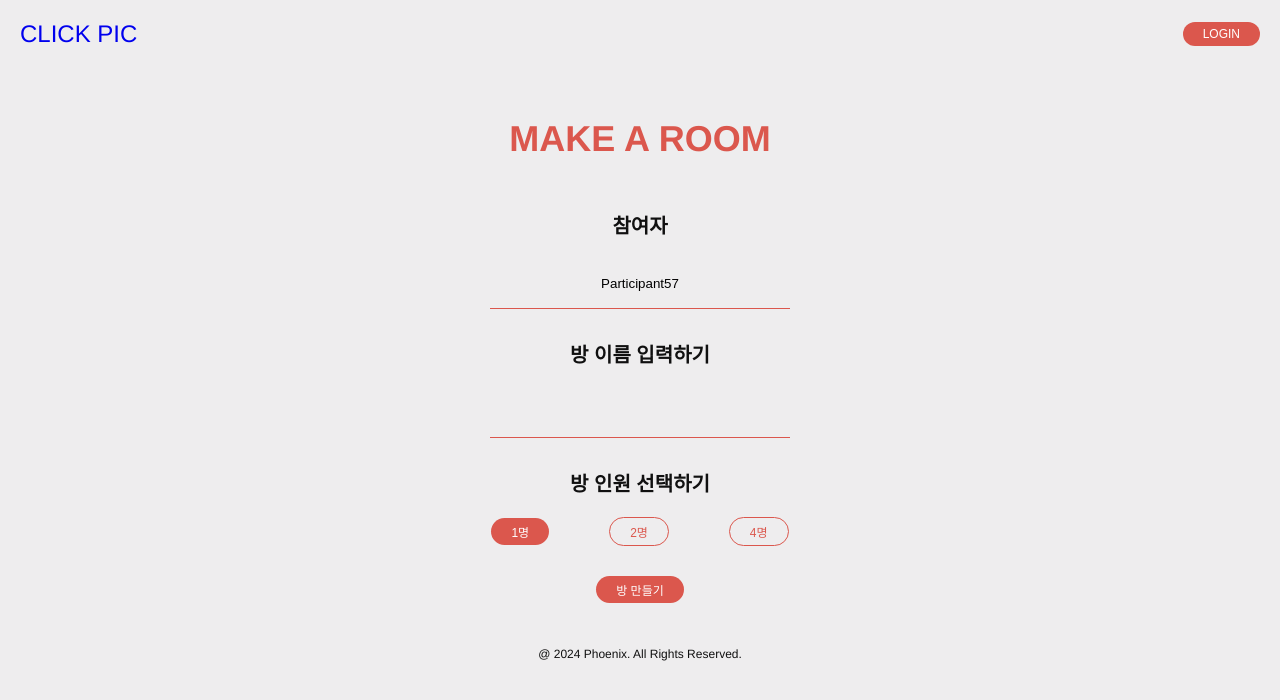
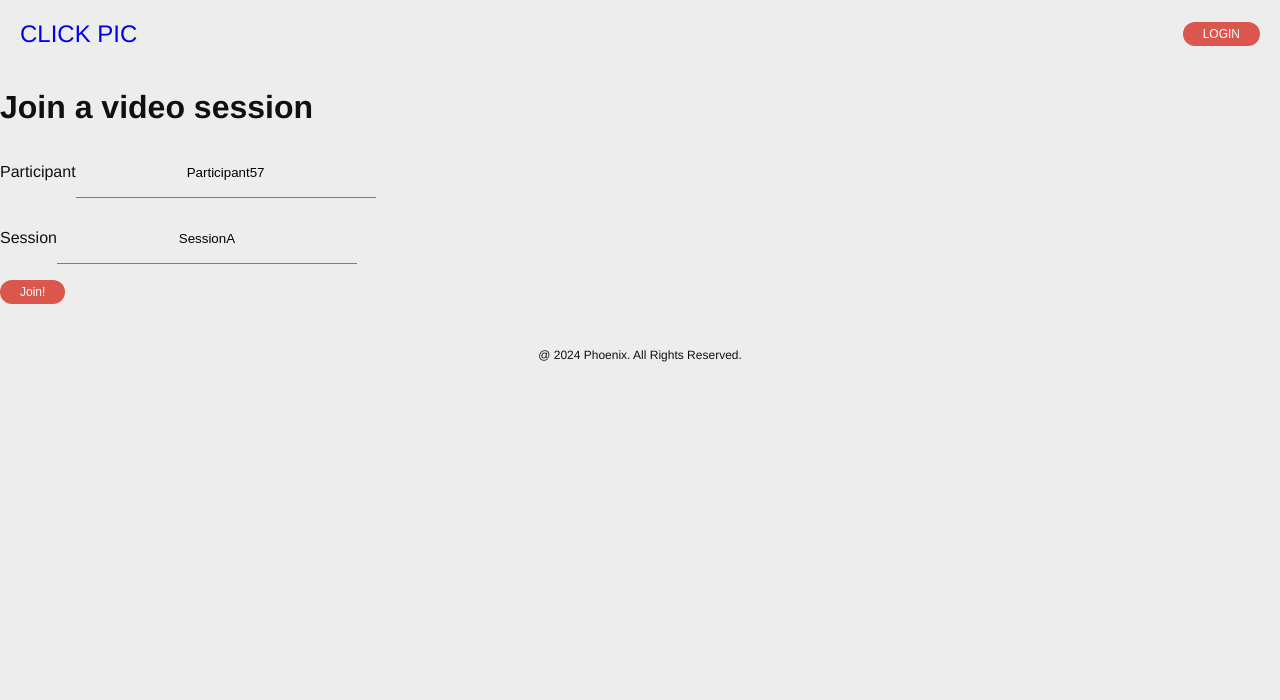
Before and after one commit to kosa-final/client, a Vue app: page /make in a window 1280 px wide. Shown: the top 700 px of the page. Built offline with nearby package versions, Linux system fonts and the light colour scheme.

Commit message:
Feat openvidu

```diff
--- a/src/views/EnterPage.vue
+++ b/src/views/EnterPage.vue
@@ -29,7 +29,7 @@ import UserVideo from '@/components/video/UserVideo.vue';
 
 axios.defaults.headers.post['Content-Type'] = 'application/json';
 
-const APPLICATION_SERVER_URL = 'http://localhost:5000/';
+const APPLICATION_SERVER_URL = 'https://clickpic.store/';
 
 export default {
   components: {
--- a/src/views/MakePage.vue
+++ b/src/views/MakePage.vue
@@ -1,78 +1,200 @@
 <template>
-  <div>
-    <div class="largeTitle">MAKE A ROOM</div>
-    <div class="makeroom">
+  <div id="main-container" class="container">
+    <div id="join" v-if="!session">
+      <div id="join-dialog" class="jumbotron vertical-center">
+        <h1>Join a video session</h1>
         <div class="form-group">
-        <div class="marginBottom">
-          <p class="middleTitle">참여자</p>
+          <p>
+            <label>Participant</label>
             <input v-model="myUserName" class="form-control" type="text" required />
+          </p>
+          <p>
+            <label>Session</label>
+            <input v-model="mySessionId" class="form-control" type="text" required />
+          </p>
+          <p class="text-center">
+            <button class="btn btn-lg btn-success" @click="joinSession()">
+              Join!
+            </button>
+          </p>
         </div>
-        <div class="marginBottom">
-          <p class="middleTitle">방 이름 입력하기</p>
-          <input v-model="myRoomName" class="form-control" type="text" required />
       </div>
-        <div class="marginBottom">
-          <p class="middleTitle">방 인원 선택하기</p>
-          <button @click="setParticipantCount(1)" :class="{'btn-selected': participantCount === 1, 'btn-empty': participantCount !== 1}">1명</button>
-          <button @click="setParticipantCount(2)" :class="{'btn-selected': participantCount === 2, 'btn-empty': participantCount !== 2}">2명</button>
-          <button @click="setParticipantCount(4)" :class="{'btn-selected': participantCount === 4, 'btn-empty': participantCount !== 4}">4명</button>
     </div>
-        <p class="text-center">
-          <button class="btn" @click="createRoom">방 만들기</button>
-        </p>
+
+    <div id="session" v-if="session">
+      <div id="session-header">
+        <h1 id="session-title">{{ mySessionId }}</h1>
+        <input class="btn btn-large btn-danger" type="button" id="buttonLeaveSession" @click="leaveSession"
+          value="Leave session" />
+      </div>
+      <div id="main-video" class="col-md-6">
+        <user-video :stream-manager="mainStreamManager" />
+      </div>
+      <div id="video-container" class="col-md-6">
+        <user-video :stream-manager="publisher" @click.native="updateMainVideoStreamManager(publisher)" />
+        <user-video v-for="sub in subscribers" :key="sub.stream.connection.connectionId" :stream-manager="sub"
+          @click.native="updateMainVideoStreamManager(sub)" />
       </div>
     </div>
   </div>
 </template>
 
 <script>
-import { v4 as uuidv4 } from 'uuid';
-import axios from 'axios';
+import axios from "axios";
+import { OpenVidu } from "openvidu-browser";
+import UserVideo from "@/components/video/UserVideo";
+
+axios.defaults.headers.post["Content-Type"] = "application/json";
+
+// const APPLICATION_SERVER_URL = process.env.NODE_ENV === 'production' ? '' : 'http://localhost:8080/';
+
+const APPLICATION_SERVER_URL = 'http://localhost:8080/';
 
 export default {
+  name: "App",
+
+  components: {
+    UserVideo,
+  },
+
   data() {
     return {
-      myRoomName: "",
-      mySessionId: "",
+      // OpenVidu objects
+      OV: undefined,
+      session: undefined,
+      mainStreamManager: undefined,
+      publisher: undefined,
+      subscribers: [],
+
+      // Join form
+      mySessionId: "SessionA",
       myUserName: "Participant" + Math.floor(Math.random() * 100),
-      participantCount: 1,
     };
   },
+
   methods: {
-    setParticipantCount(count) {
-      this.participantCount = count;
-    },
-    async createRoom() {
-      this.mySessionId = uuidv4();
-      try {
-        await axios.post('http://localhost:5000/api/sessions', {
-          participantCount: this.participantCount,
+    joinSession() {
+      // --- 1) Get an OpenVidu object ---
+      this.OV = new OpenVidu();
+
+      // --- 2) Init a session ---
+      this.session = this.OV.initSession();
+
+      // --- 3) Specify the actions when events take place in the session ---
+
+      // On every new Stream received...
+      this.session.on("streamCreated", ({ stream }) => {
+        const subscriber = this.session.subscribe(stream);
+        this.subscribers.push(subscriber);
       });
 
-        this.$router.push({
-          name: "Enter",
-          query: {
-            sessionId: this.mySessionId,
-            userName: this.myUserName,
-            participantCount: this.participantCount,
+      // On every Stream destroyed...
+      this.session.on("streamDestroyed", ({ stream }) => {
+        const index = this.subscribers.indexOf(stream.streamManager, 0);
+        if (index >= 0) {
+          this.subscribers.splice(index, 1);
+        }
+      });
+
+      // On every asynchronous exception...
+      this.session.on("exception", ({ exception }) => {
+        console.warn(exception);
+      });
+
+      // --- 4) Connect to the session with a valid user token ---
+
+      // Get a token from the OpenVidu deployment
+      this.getToken(this.mySessionId).then((token) => {
+
+        // First param is the token. Second param can be retrieved by every user on event
+        // 'streamCreated' (property Stream.connection.data), and will be appended to DOM as the user's nickname
+        this.session.connect(token, { clientData: this.myUserName })
+          .then(() => {
+
+            // --- 5) Get your own camera stream with the desired properties ---
+
+            // Init a publisher passing undefined as targetElement (we don't want OpenVidu to insert a video
+            // element: we will manage it on our own) and with the desired properties
+            let publisher = this.OV.initPublisher(undefined, {
+              audioSource: undefined, // The source of audio. If undefined default microphone
+              videoSource: undefined, // The source of video. If undefined default webcam
+              publishAudio: true, // Whether you want to start publishing with your audio unmuted or not
+              publishVideo: true, // Whether you want to start publishing with your video enabled or not
+              resolution: "640x480", // The resolution of your video
+              frameRate: 30, // The frame rate of your video
+              insertMode: "APPEND", // How the video is inserted in the target element 'video-container'
+              mirror: false, // Whether to mirror your local video or not
+            });
+
+            // Set the main video in the page to display our webcam and store our Publisher
+            this.mainStreamManager = publisher;
+            this.publisher = publisher;
+
+            // --- 6) Publish your stream ---
+
+            this.session.publish(this.publisher);
+          })
+          .catch((error) => {
+            console.log("There was an error connecting to the session:", error.code, error.message);
+          });
+      });
+
+      window.addEventListener("beforeunload", this.leaveSession);
     },
+
+    leaveSession() {
+      // --- 7) Leave the session by calling 'disconnect' method over the Session object ---
+      if (this.session) this.session.disconnect();
+
+      // Empty all properties...
+      this.session = undefined;
+      this.mainStreamManager = undefined;
+      this.publisher = undefined;
+      this.subscribers = [];
+      this.OV = undefined;
+
+      // Remove beforeunload listener
+      window.removeEventListener("beforeunload", this.leaveSession);
+    },
+
+    updateMainVideoStreamManager(stream) {
+      if (this.mainStreamManager === stream) return;
+      this.mainStreamManager = stream;
+    },
+
+    /**
+     * --------------------------------------------
+     * GETTING A TOKEN FROM YOUR APPLICATION SERVER
+     * --------------------------------------------
+     * The methods below request the creation of a Session and a Token to
+     * your application server. This keeps your OpenVidu deployment secure.
+     *
+     * In this sample code, there is no user control at all. Anybody could
+     * access your application server endpoints! In a real production
+     * environment, your application server must identify the user to allow
+     * access to the endpoints.
+     *
+     * Visit https://docs.openvidu.io/en/stable/application-server to learn
+     * more about the integration of OpenVidu in your application server.
+     */
+    async getToken(mySessionId) {
+      const sessionId = await this.createSession(mySessionId);
+      return await this.createToken(sessionId);
+    },
+
+    async createSession(sessionId) {
+      const response = await axios.post(APPLICATION_SERVER_URL + 'api/sessions', { customSessionId: sessionId }, {
+        headers: { 'Content-Type': 'application/json', },
       });
-      } catch (error) {
-        if (error.response && error.response.status === 403) {
-          alert('The session is full. Please try again later.');
-          this.$router.push({ name: 'Home' });
-        } else {
-          alert('An error occurred. Please try again.');
-        }
-      }
+      return response.data; // The sessionId
+    },
+
+    async createToken(sessionId) {
+      const response = await axios.post(APPLICATION_SERVER_URL + 'api/sessions/' + sessionId + '/connections', {}, {
+        headers: { 'Content-Type': 'application/json', },
+      });
+      return response.data; // The token
     },
   },
 };
 </script>
-
-<style scoped>
-.makeroom {
-  text-align: center;
-}
-
-</style>
```
Also changed, not shown: src/views/MakePage_origin.vue (added, +78 -0 lines). Lines whose indentation alone changed are shown as unchanged.
